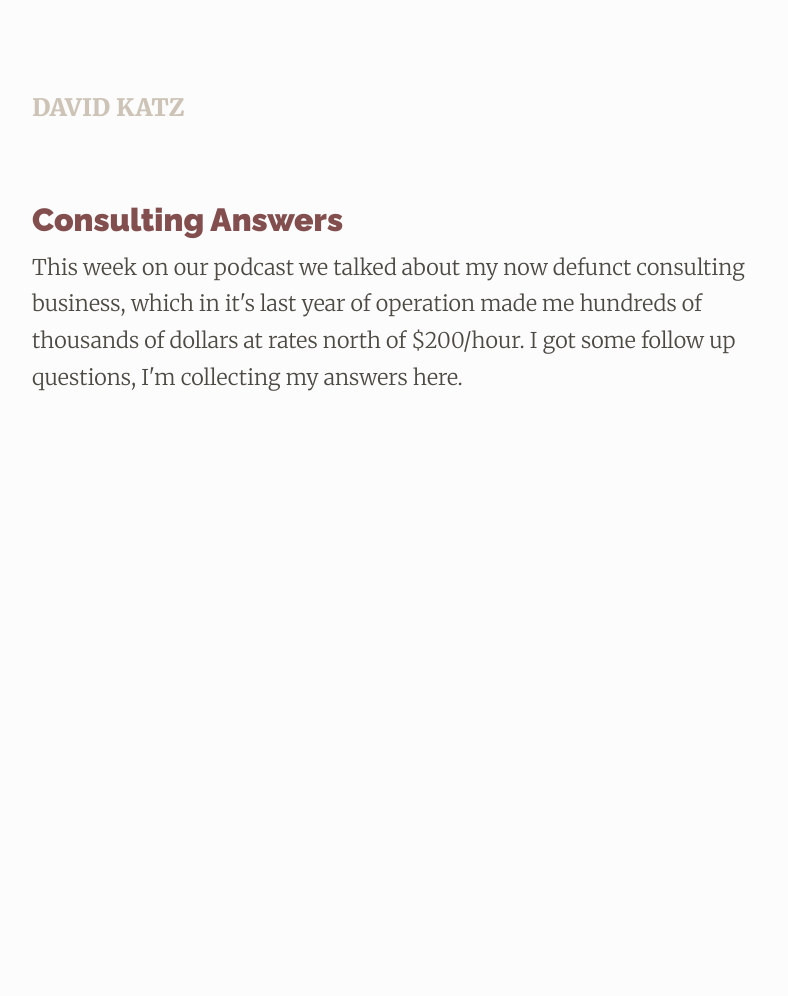
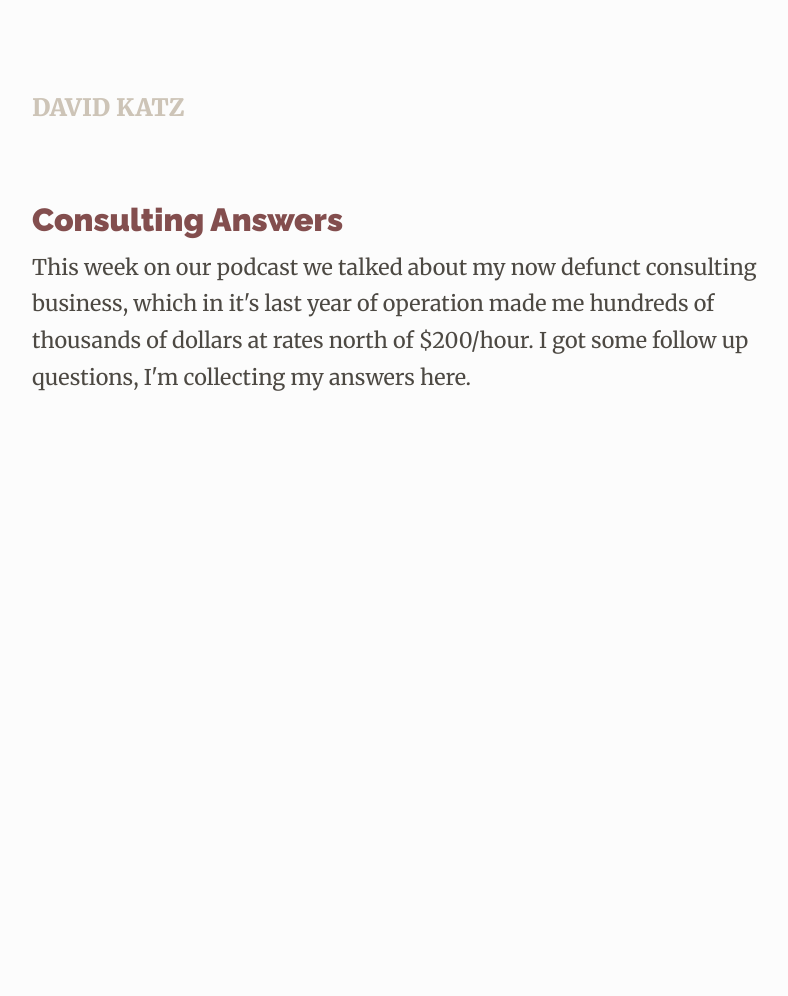
Before and after one commit to davidkatz/davidkatz.github.io, a Jekyll site: the page built from index.html, in a window 1280 px wide. Shown: the whole page, without its empty margins (240-1028 px from the left). Built offline with Jekyll 4.4.1, drawn with Linux system fonts in a browser that asks for light colours; the list of posts is cut into pages by our own code.

Commit message:
more readable font weights

```diff
--- a/_includes/head.html
+++ b/_includes/head.html
@@ -14,7 +14,7 @@
     <link rel="stylesheet" href="{{ "/css/solarized-dark.css" | prepend: site.baseurl }}" type="text/css">
 
     <!-- Fonts -->
-    <link href='http://fonts.googleapis.com/css?family=Merriweather:900,900italic,300,300italic' rel='stylesheet' type='text/css'>
+    <link href='http://fonts.googleapis.com/css?family=Merriweather:900,900italic,400,400italic' rel='stylesheet' type='text/css'>
     <link href='http://fonts.googleapis.com/css?family=Raleway:700,900' rel='stylesheet' type='text/css'>
 
     <!-- RSS -->
--- a/css/pixyll.css
+++ b/css/pixyll.css
@@ -80,7 +80,7 @@ p.twitter-notice {
   text-transform: uppercase;
   letter-spacing: 0.15rem;
   padding-bottom: 1.2rem;
-  line-height: 1.8rem;
+  line-height: 2rem;
 }
 
 .site-header nav a:hover {
@@ -245,11 +245,11 @@ h3 {
 
 h1,
 h2 {
-  font-weight: 800;
+  font-weight: 900;
 }
 
 h3 {
-  font-weight: 700;
+  font-weight: 900;
 }
 
 h4,
```
